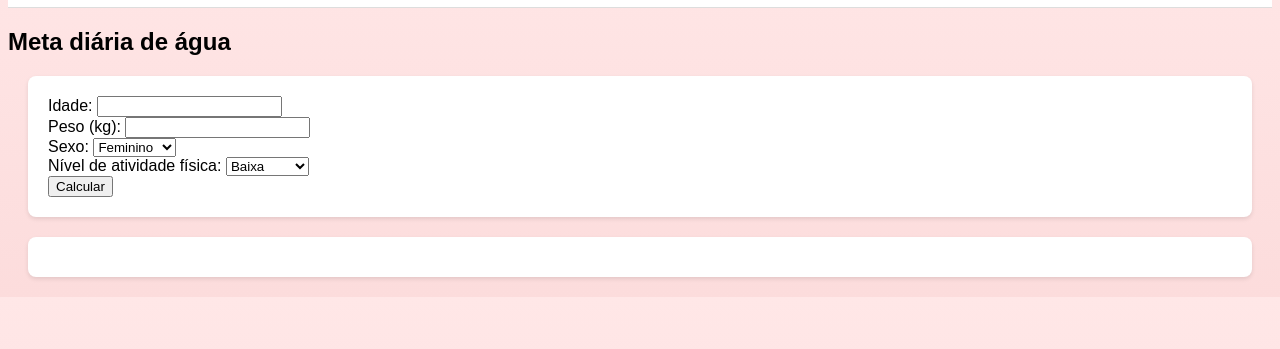
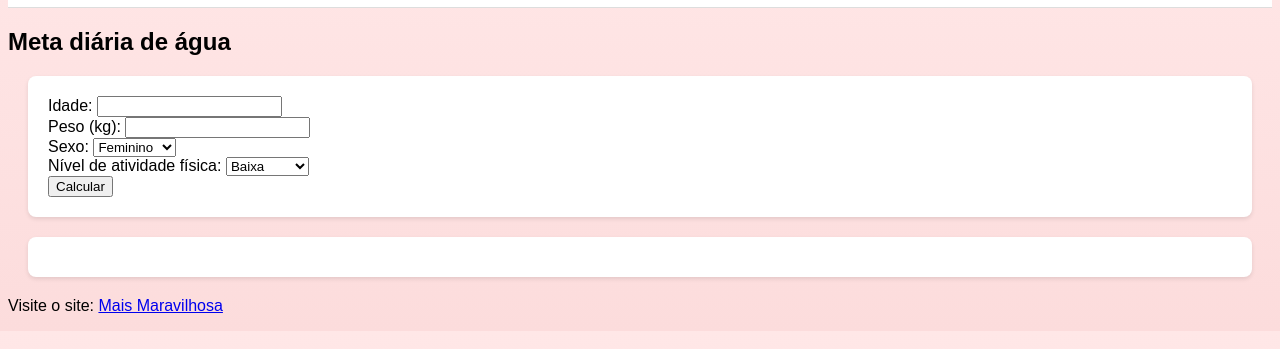
Before and after one commit to renataborbanutri/water, a plain HTML site: page index.html in a window 1280 px wide. Shown: the part 81-430 px from the top of the page. Drawn offline with Linux system fonts and the light colour scheme.

Commit message:
Update index.html

```diff
--- a/index.html
+++ b/index.html
@@ -36,6 +36,9 @@
     </form>
     <div id="result"></div>
 
+    <!-- Add link here -->
+    <p>Visite o site: <a href="https://maismaravilhosa.com/" target="_blank">Mais Maravilhosa</a></p>
+
     <script src="script.js"></script>
 </body>
 </html>
```
